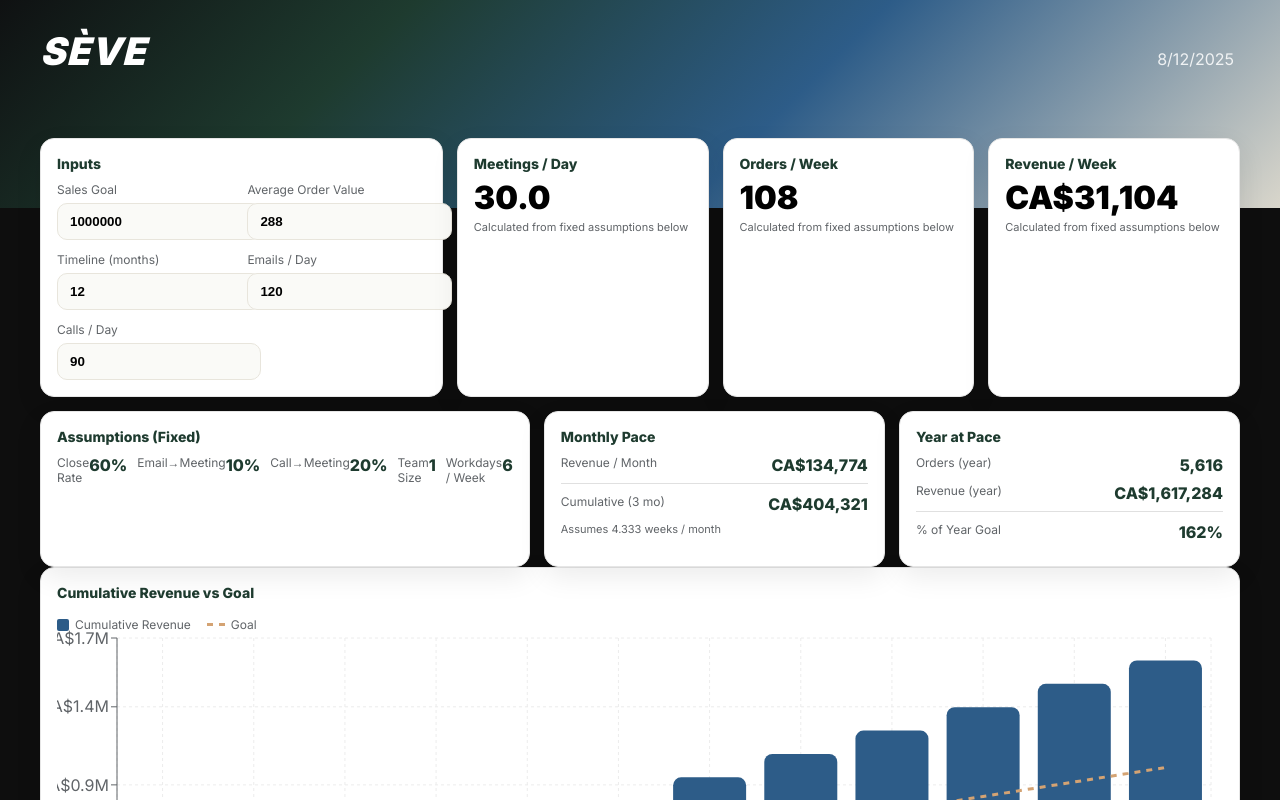
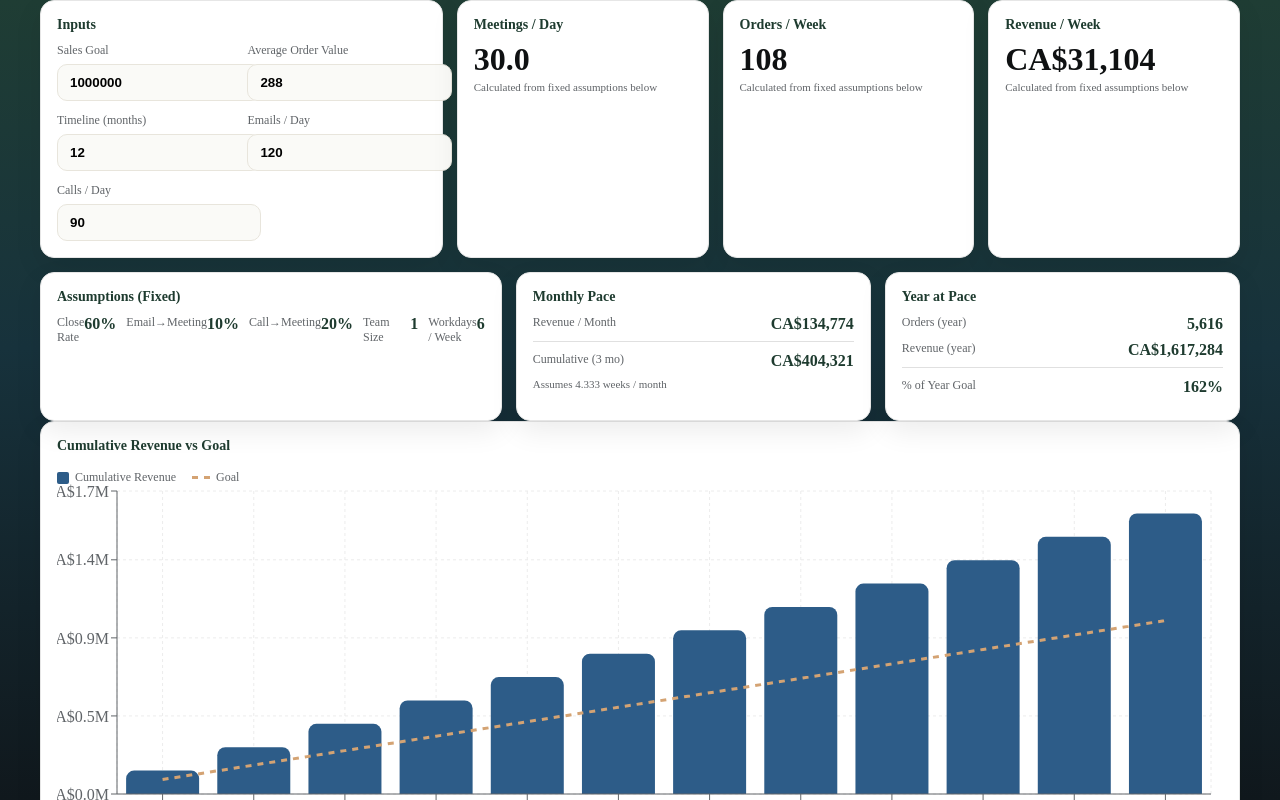
Before and after one commit to cocosteez/seve-dashboard, a Next.js app: page / in a window 1280 px wide. Shown: the top 800 px of the page. Built offline with nearby package versions, Linux system fonts and the light colour scheme.

Commit message:
Update layout.tsx

```diff
--- a/app/layout.tsx
+++ b/app/layout.tsx
@@ -1,48 +1,22 @@
-import { Inter } from "next/font/google";
-
-const inter = Inter({ subsets: ["latin"] });
-
 export const metadata = { title: "SÈVE Endurance — Sales Dashboard" };
 
 export default function RootLayout({ children }: { children: React.ReactNode }) {
   return (
-    <html lang="en" className={inter.className}>
-      <body style={{ margin: 0, background: "#0E0E0E" }}>
-        <header
-          style={{
-            background:
-              "linear-gradient(135deg, #0F1112 0%, #1E3B2F 28%, #2D5C88 60%, #D9D6CB 100%)",
-            height: 180,
-            padding: "28px 18px 0 18px",
-          }}
-        >
-          <div
-            style={{
-              maxWidth: 1200,
-              margin: "0 auto",
-              display: "flex",
-              alignItems: "baseline",
-              justifyContent: "space-between",
-            }}
-          >
-            <div
-              style={{
-                color: "white",
-                fontWeight: 900,
-                fontStyle: "italic",
-                letterSpacing: 1,
-                fontSize: 38,
-              }}
-            >
-              SÈVE
-            </div>
-            <div style={{ color: "rgba(255,255,255,.85)", paddingRight: 6 }}>
-              {new Date().toLocaleDateString()}
-            </div>
-          </div>
-        </header>
-
-        <main style={{ marginTop: -70 }}>{children}</main>
+    <html lang="en">
+      <body
+        style={{
+          margin: 0,
+          minHeight: "100vh",
+          // Full-page gradient background (subtle SÈVE vibe)
+          background:
+            "linear-gradient(180deg, #1f3d34 0%, #17323c 40%, #0f1418 100%)",
+          // Smooth font rendering
+          WebkitFontSmoothing: "antialiased",
+          MozOsxFontSmoothing: "grayscale",
+          color: "#0F1112",
+        }}
+      >
+        {children}
       </body>
     </html>
   );
```
